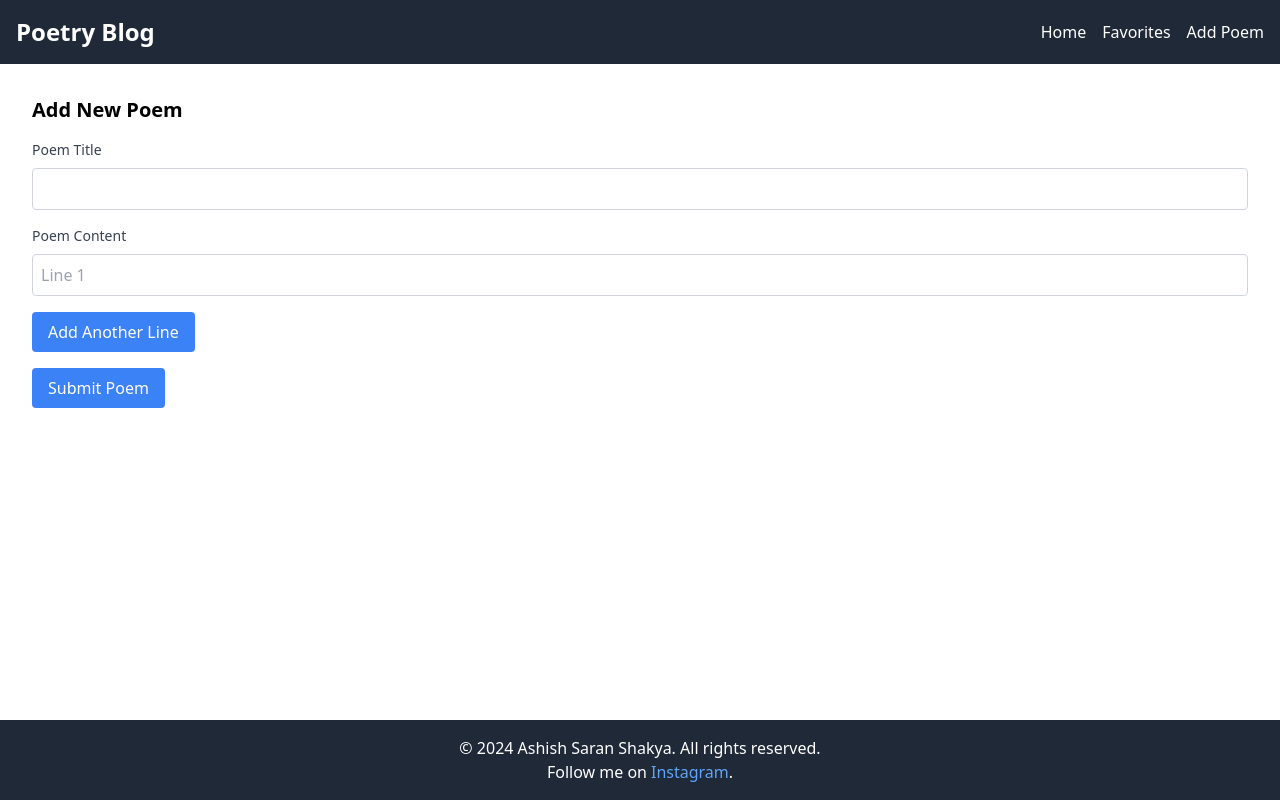
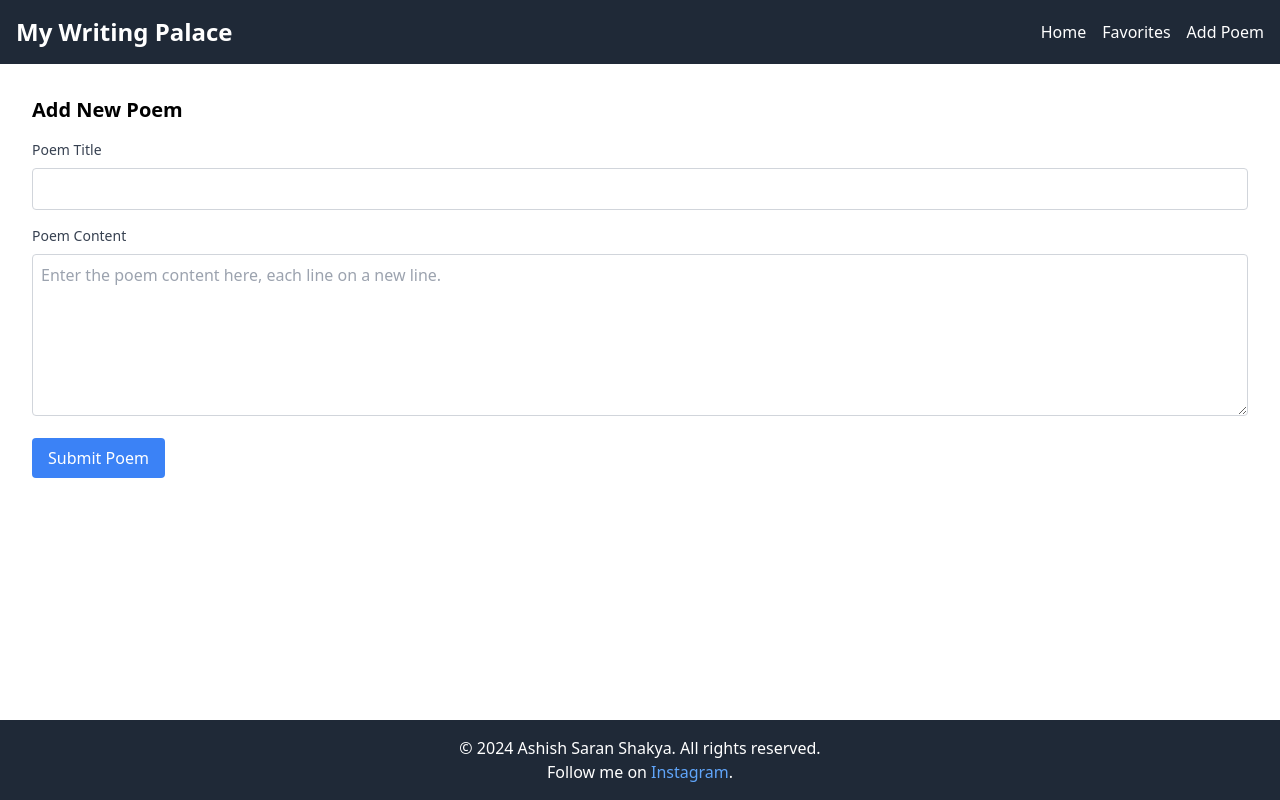
Before and after one commit to ashishsaranshakya/poetry-blog, a React (Vite) app: page /add-poem in a window 1280 px wide. Built offline with nearby package versions, Linux system fonts and the light colour scheme; no server answers; the database is empty.

Commit message:
add textArea to AddPoemPage

```diff
--- a/src/components/AddPoemPage.jsx
+++ b/src/components/AddPoemPage.jsx
@@ -4,26 +4,17 @@ import { db } from '../firebaseConfig';
 
 const AddPoemPage = () => {
   const [title, setTitle] = useState('');
-  const [lines, setLines] = useState(['']);
+  const [poemContent, setPoemContent] = useState('');
   const [loading, setLoading] = useState(false);
-
-  const handleLineChange = (index, value) => {
-    const newLines = [...lines];
-    newLines[index] = value;
-    setLines(newLines);
-  };
-
-  const addNewLine = () => {
-    setLines([...lines, '']);
-  };
 
   const handleSubmit = async (e) => {
     e.preventDefault();
     setLoading(true);
 
     try {
+      const lines = poemContent.split('\n');
+
       const newPoem = {
-        id: Date.now().toString(),
         title,
         content: lines,
       };
@@ -32,7 +23,7 @@ const AddPoemPage = () => {
       await addDoc(poemsCollectionRef, newPoem);
 
       setTitle('');
-      setLines(['']);
+      setPoemContent('');
       alert('Poem added successfully!');
     } catch (error) {
       console.error('Error adding poem: ', error);
@@ -62,23 +53,14 @@ const AddPoemPage = () => {
           <label className="block text-sm font-medium text-gray-700 mb-2">
             Poem Content
           </label>
-          {lines.map((line, index) => (
-            <input
-              key={index}
-              type="text"
-              value={line}
-              onChange={(e) => handleLineChange(index, e.target.value)}
-              placeholder={`Line ${index + 1}`}
-              className="input-field w-full p-2 mb-2 border border-gray-300 rounded"
-            />
-          ))}
-          <button
-            type="button"
-            onClick={addNewLine}
-            className="bg-blue-500 text-white px-4 py-2 rounded mt-2"
-          >
-            Add Another Line
-          </button>
+          <textarea
+            value={poemContent}
+            onChange={(e) => setPoemContent(e.target.value)}
+            placeholder="Enter the poem content here, each line on a new line."
+            rows={6}
+            className="textarea-field w-full p-2 border border-gray-300 rounded"
+            required
+          />
         </div>
 
         <button
--- a/src/components/Header.jsx
+++ b/src/components/Header.jsx
@@ -6,7 +6,7 @@ const Header = () => {
     <header className="bg-gray-800 text-white p-4">
       <div className="container mx-auto flex justify-between items-center">
         <h1 className="text-2xl font-bold">
-          Poetry Blog
+          My Writing Palace
         </h1>
         <nav>
           <ul className="flex space-x-4">
--- /dev/null
+++ b/src/firebaseConfig.js
@@ -0,0 +1,16 @@
+import { initializeApp } from 'firebase/app';
+import { getFirestore } from 'firebase/firestore';
+
+const firebaseConfig = {
+	apiKey: import.meta.env.VITE_API_KEY,
+	authDomain: import.meta.env.VITE_AUTH_DOMAIN,
+	projectId: import.meta.env.VITE_PROJECT_ID,
+	storageBucket: import.meta.env.VITE_STORAGE_BUCKET,
+	messagingSenderId: import.meta.env.VITE_MESSAGING_SENDER_ID,
+	appId: import.meta.env.VITE_APP_ID
+};
+
+const app = initializeApp(firebaseConfig);
+const db = getFirestore(app);
+
+export { db };
```
